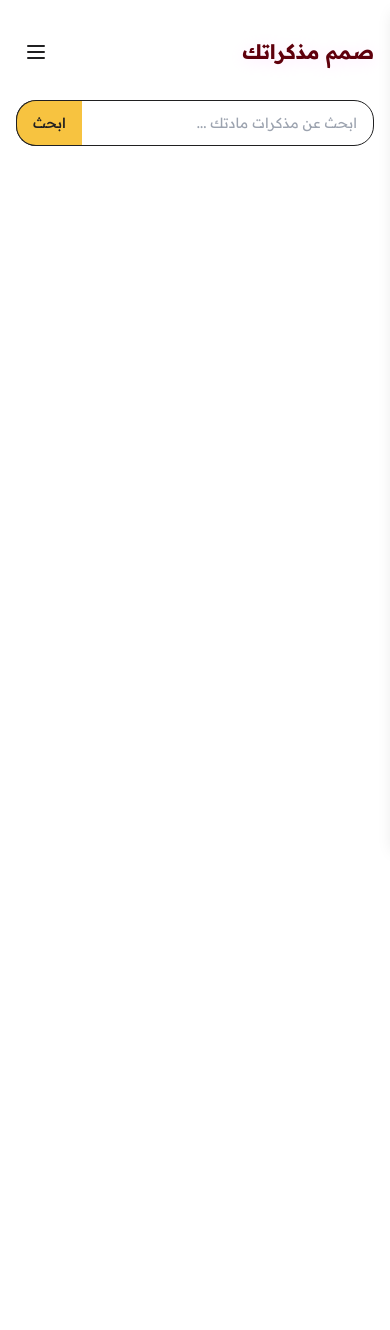
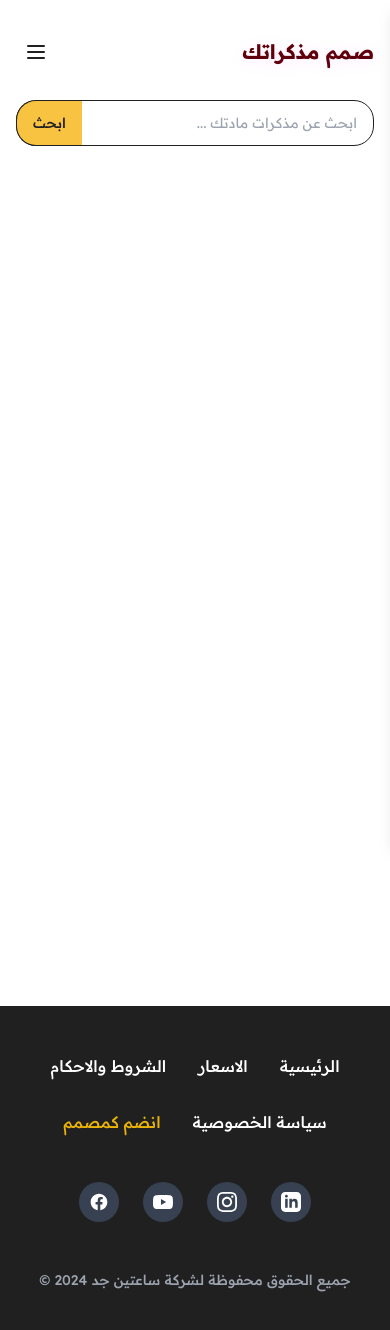
Before and after one commit to Tarek-Saad/Order-Books-App, a React (Vite) app in the folder frontend/: page / in a window 390 px wide. Shown: the top 1330 px of the page. Before the commit the page ends 844 px from the top, so only its background shows below. Built offline with nearby package versions, Linux system fonts and the light colour scheme.

Commit message:
make a footer with responsive

```diff
--- a/frontend/src/components/Footer/Footer.tsx
+++ b/frontend/src/components/Footer/Footer.tsx
@@ -1,7 +1,45 @@
 const Footer = () => {
   return (
-    <div className="h-16 fixed bottom-0">
-      <h1 className="text-white text-4xl font-bold">Footer</h1>
+    <div className="h-[345px] w-full bg-dark-charcoal">
+      {/* First Row - Navigation Links */}
+      <div className="max-w-6xl mx-auto px-4 sm:px-6 lg:px-8 py-12">
+        <div className="flex flex-wrap justify-center gap-8 text-white readex-pro-medium">
+          <a href="#" className="hover:text-golden-orange transition-colors duration-300">الرئيسية</a>
+          <a href="#" className="hover:text-golden-orange transition-colors duration-300">الاسعار</a>
+          <a href="#" className="hover:text-golden-orange transition-colors duration-300">الشروط والاحكام</a>
+          <a href="#" className="hover:text-golden-orange transition-colors duration-300">سياسة الخصوصية</a>
+          <a href="#" className="text-yellow-500 hover:text-golden-orange transition-colors duration-300 hover:underline">انضم كمصمم</a>
+        </div>
+
+        {/* Second Row - Social Media Links */}
+        <div className="flex justify-center gap-6 my-12">
+          <a href="#" className="w-10 h-10 bg-gray-700 rounded-full flex items-center justify-center hover:bg-gray-600 transition-colors">
+            <svg className="w-5 h-5 text-white" fill="currentColor" viewBox="0 0 24 24" aria-hidden="true">
+              <path d="M19 0h-14c-2.761 0-5 2.239-5 5v14c0 2.761 2.239 5 5 5h14c2.762 0 5-2.239 5-5v-14c0-2.761-2.238-5-5-5zm-11 19h-3v-11h3v11zm-1.5-12.268c-.966 0-1.75-.79-1.75-1.764s.784-1.764 1.75-1.764 1.75.79 1.75 1.764-.783 1.764-1.75 1.764zm13.5 12.268h-3v-5.604c0-3.368-4-3.113-4 0v5.604h-3v-11h3v1.765c1.396-2.586 7-2.777 7 2.476v6.759z"/>
+            </svg>
+          </a>
+          <a href="#" className="w-10 h-10 bg-gray-700 rounded-full flex items-center justify-center hover:bg-gray-600 transition-colors">
+            <svg className="w-5 h-5 text-white" fill="currentColor" viewBox="0 0 24 24" aria-hidden="true">
+              <path d="M12 2.163c3.204 0 3.584.012 4.85.07 3.252.148 4.771 1.691 4.919 4.919.058 1.265.069 1.645.069 4.849 0 3.205-.012 3.584-.069 4.849-.149 3.225-1.664 4.771-4.919 4.919-1.266.058-1.644.07-4.85.07-3.204 0-3.584-.012-4.849-.07-3.26-.149-4.771-1.699-4.919-4.92-.058-1.265-.07-1.644-.07-4.849 0-3.204.013-3.583.07-4.849.149-3.227 1.664-4.771 4.919-4.919 1.266-.057 1.645-.069 4.849-.069zm0-2.163c-3.259 0-3.667.014-4.947.072-4.358.2-6.78 2.618-6.98 6.98-.059 1.281-.073 1.689-.073 4.948 0 3.259.014 3.668.072 4.948.2 4.358 2.618 6.78 6.98 6.98 1.281.058 1.689.072 4.948.072 3.259 0 3.668-.014 4.948-.072 4.354-.2 6.782-2.618 6.979-6.98.059-1.28.073-1.689.073-4.948 0-3.259-.014-3.667-.072-4.947-.196-4.354-2.617-6.78-6.979-6.98-1.281-.059-1.69-.073-4.949-.073zm0 5.838c-3.403 0-6.162 2.759-6.162 6.162s2.759 6.163 6.162 6.163 6.162-2.759 6.162-6.163c0-3.403-2.759-6.162-6.162-6.162zm0 10.162c-2.209 0-4-1.79-4-4 0-2.209 1.791-4 4-4s4 1.791 4 4c0 2.21-1.791 4-4 4zm6.406-11.845c-.796 0-1.441.645-1.441 1.44s.645 1.44 1.441 1.44c.795 0 1.439-.645 1.439-1.44s-.644-1.44-1.439-1.44z"/>
+            </svg>
+          </a>
+          <a href="#" className="w-10 h-10 bg-gray-700 rounded-full flex items-center justify-center hover:bg-gray-600 transition-colors">
+            <svg className="w-5 h-5 text-white" fill="currentColor" viewBox="0 0 24 24" aria-hidden="true">
+              <path d="M23.498 6.186a3.016 3.016 0 0 0-2.122-2.136C19.505 3.545 12 3.545 12 3.545s-7.505 0-9.377.505A3.017 3.017 0 0 0 .502 6.186C0 8.07 0 12 0 12s0 3.93.502 5.814a3.016 3.016 0 0 0 2.122 2.136c1.871.505 9.376.505 9.376.505s7.505 0 9.377-.505a3.015 3.015 0 0 0 2.122-2.136C24 15.93 24 12 24 12s0-3.93-.502-5.814zM9.545 15.568V8.432L15.818 12l-6.273 3.568z"/>
+            </svg>
+          </a>
+          <a href="#" className="w-10 h-10 bg-gray-700 rounded-full flex items-center justify-center hover:bg-gray-600 transition-colors">
+            <svg className="w-5 h-5 text-white" fill="currentColor" viewBox="0 0 24 24" aria-hidden="true">
+              <path d="M22 12c0-5.523-4.477-10-10-10S2 6.477 2 12c0 4.991 3.657 9.128 8.438 9.878v-6.987h-2.54V12h2.54V9.797c0-2.506 1.492-3.89 3.777-3.89 1.094 0 2.238.195 2.238.195v2.46h-1.26c-1.243 0-1.63.771-1.63 1.562V12h2.773l-.443 2.89h-2.33v6.988C18.343 21.128 22 16.991 22 12z"/>
+            </svg>
+          </a>
+        </div>
+
+        {/* Third Row - Copyright */}
+        <div className="text-center text-gray-400 readex-pro-medium text-sm md:text-base">
+          جميع الحقوق محفوظة لشركة ساعتين جد 2024 ©
+        </div>
+      </div>
     </div>
   )
 }
--- a/frontend/src/pages/home.tsx
+++ b/frontend/src/pages/home.tsx
@@ -1,7 +1,7 @@
 const Home = () => {
   return (
     <div>
-      <h1 className="text-white text-4xl font-bold">Home</h1>
+      <div className="h-[100vh] w-full bg-white"></div>
     </div>
   )
 }
```
